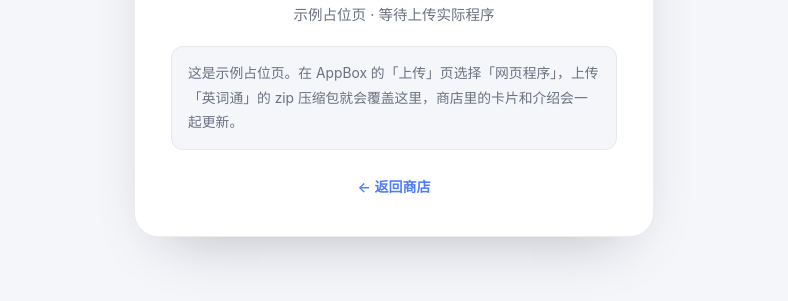
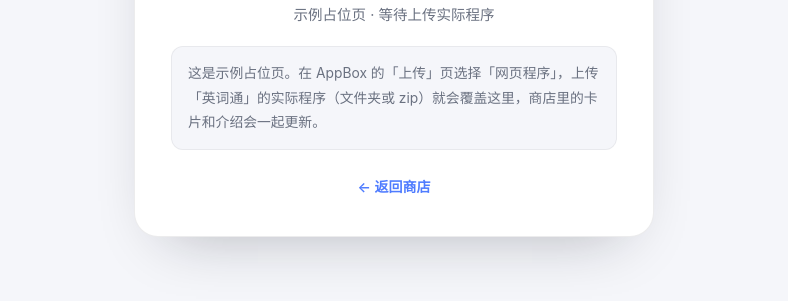
Before and after one commit to feifeigongzhu123/AppBox, a plain HTML site: page apps/yingcitong/index.html in a window 1280 px wide. Shown: the part 369-670 px from the top of the page, without its empty margins (246-1034 px from the left). Drawn offline with Linux system fonts and the light colour scheme.

Commit message:
AppBox: add apps/yingcitong/index.html

```diff
--- a/apps/yingcitong/index.html
+++ b/apps/yingcitong/index.html
@@ -77,7 +77,7 @@
     <div class="icon">Aa</div>
     <h1>英词通</h1>
     <p class="tag">示例占位页 · 等待上传实际程序</p>
-    <p class="note">这是示例占位页。在 AppBox 的「上传」页选择「网页程序」，上传「英词通」的 zip 压缩包就会覆盖这里，商店里的卡片和介绍会一起更新。</p>
+    <p class="note">这是示例占位页。在 AppBox 的「上传」页选择「网页程序」，上传「英词通」的实际程序（文件夹或 zip）就会覆盖这里，商店里的卡片和介绍会一起更新。</p>
     <a class="back" href="../../index.html#/app/yingcitong" target="_top">← 返回商店</a>
   </main>
 </body>
```
